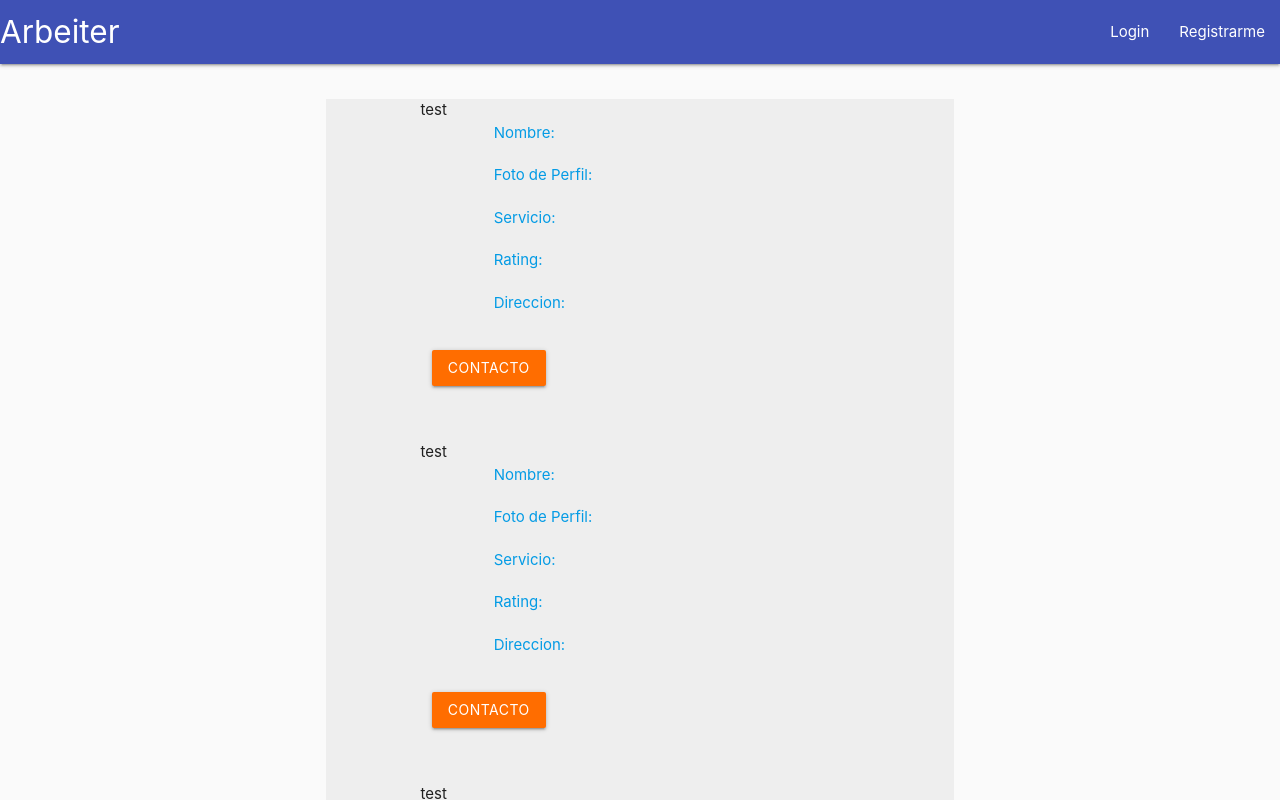
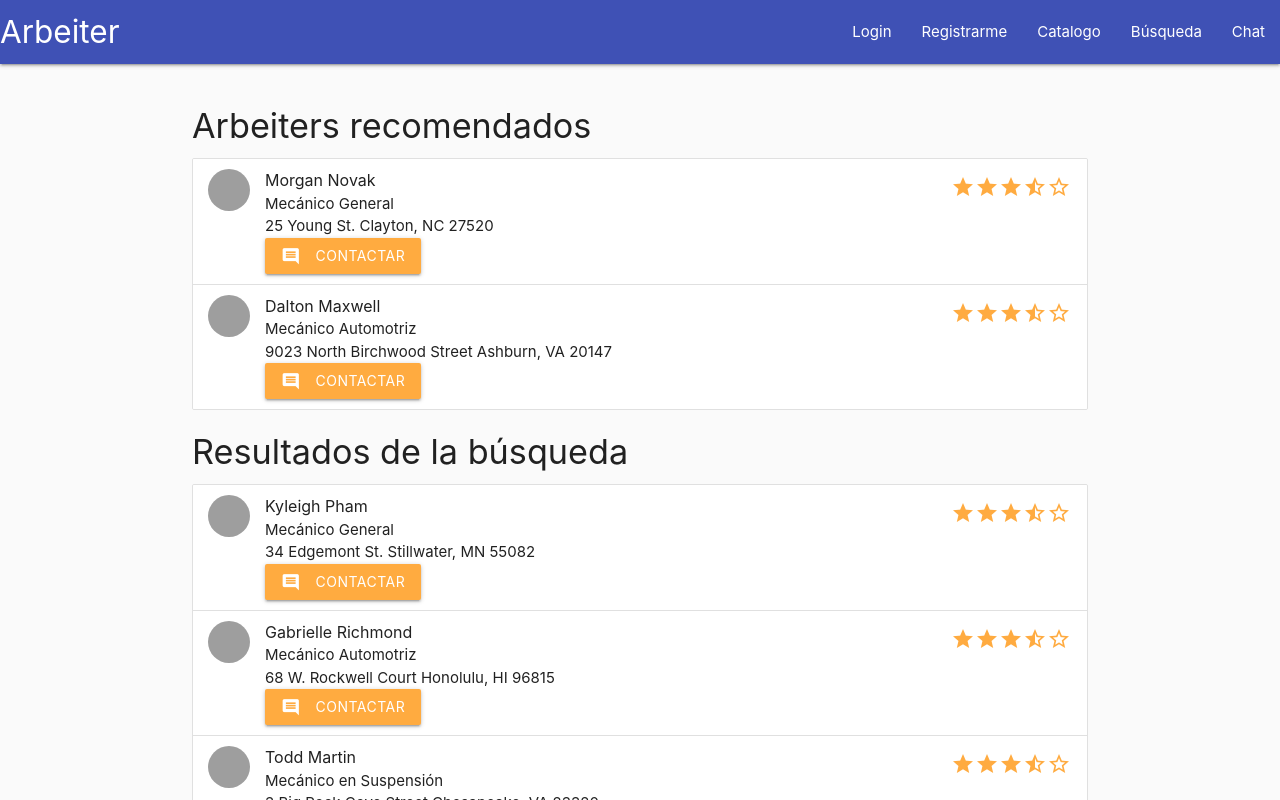
Before and after one commit to imjpfeliciano/arbeiter-client, a Vue app: page /filter/mecanico in a window 1280 px wide. Shown: the top 800 px of the page. Built offline with nearby package versions, Linux system fonts and the light colour scheme; grey boxes are pictures that could not be loaded.

Commit message:
reestructuracion componentes

```diff
--- /dev/null
+++ b/src/components/chatview/chatview.vue
@@ -0,0 +1,9 @@
+<template>
+  <div>Chat View</div>
+</template>
+
+<script>
+export default {
+
+}
+</script>
--- a/src/components/contact/contact.vue
+++ b/src/components/contact/contact.vue
@@ -1,58 +1,19 @@
 <template>
-	<div class="container">
-		test
-		<div class="row grey lighten-3">
-			<div class="col s12">
-				<div class="row">
-					<div class ="col s2">
-					</div>
-					<a>Nombre: </a>
-					<a> </a>
-				</div>
-			</div>
-			<div class="col s12">
-				<div class="row">
-					<div class ="col s2">
-					</div>
-					<a>Foto de Perfil: </a>
-					<a> </a>
-				</div>
-			</div>
-			<div class="col s12">
-				<div class="row">
-					<div class ="col s2">
-					</div>
-					<a>Servicio: </a>
-					<a> </a>
-				</div>
-			</div>
-			<div class="col s12">
-				<div class="row">
-					<div class ="col s2">
-					</div>
-					<a>Rating: </a>
-					<a> </a>
-				</div>
-			</div>
-			<div class="col s12">
-				<div class="row">
-					<div class ="col s2">
-					</div>
-					<a>Direccion: </a>
-					<a> </a>
-				</div>
-			</div>
-			<div class="col s12">
-				<div class="row">
-					<div class ="col s2">
-					</div>
-					<div class="input-field col s12">
-						<a href="contactId" class="waves-effect waves-light btn orange accent-4">Contacto</a>
-					</div>
-				</div>
-			</div>
-		</div>
-	</div>
+	<li class="collection-item avatar">
+		<img :src="imageURL" alt="" class="circle">
+		<span class="title">{{ nombre }}</span>
+		<p>{{ servicio }} <br>
+				{{ direccion }}
+		</p>
+		<a class="secondary-content">
+			<i class="material-icons">star</i>
+			<i class="material-icons">star</i>
+			<i class="material-icons">star</i>
+			<i class="material-icons">star_half</i>
+			<i class="material-icons">star_border</i>
+		</a>
+		<a class="waves-effect waves-light btn orange accent-2" :href="`/contact/${id}`"><i class="material-icons left">comment</i>Contactar</a>
+	</li>
 </template>
 
 <script>
@@ -64,7 +25,7 @@ export default
 			type: String,
 			required: true,
 		},
-		profile_pic:	{
+		imageURL:	{
 			type: String,
 			required: true,
 		},
@@ -85,54 +46,11 @@ export default
 			required: true,
 		}
 	},
-	// computed: {
-	// 	contactId()
-	// 	{
-	// 		return this.$route.params.id;
-	// 	},
-	// 	getArbeiters()
-	// 	{
-	// 		var arbeiters = [];
-	// 		arbeiters.push(
-	// 		{
-	// 			nombre:			"juan",
-	// 			profile_pic:	"pic1",
-	// 			servicio: 		"mecanico electricista plomeria construccion",
-	// 			rating: 		1,
-	// 			direccion: 		"uno",
-	// 		});
-	// 		arbeiters.push(
-	// 		{
-	// 			nombre:			"pablo",
-	// 			profile_pic:	"pic2",
-	// 			servicio: 		"electricista",
-	// 			rating: 		2,
-	// 			direccion: 		"dos",
-	// 		});
-	// 					arbeiters.push(
-	// 		{
-	// 			nombre:			"pedro",
-	// 			profile_pic:	"pic3",
-	// 			servicio: 		"plomeria",
-	// 			rating: 		3,
-	// 			direccion: 		"tres",
-	// 		});
-	// 					arbeiters.push(
-	// 		{
-	// 			nombre:			"prieto",
-	// 			profile_pic:	"pic4",
-	// 			servicio: 		"construccion",
-	// 			rating: 		4,
-	// 			direccion: 		"cuatro",
-	// 		});
-	// 		return arbeiters[this.contactId];
-	// 	}
-	// }
 }
 </script>
 
 <style scoped>
-button {
-	background-color: #ffff8d;
+.secondary-content {
+	color: #ffab40;
 }
 </style>
--- a/src/components/filter/filter.vue
+++ b/src/components/filter/filter.vue
@@ -1,19 +1,34 @@
 <template>
-	<div class="container">
-		<div class="row grey lighten-3">
-			<ul>
-				<li v-for="(contactItem, index) in contacts" :key="index">
-					<contact-card
-						id="contactItem.id"
-						nombre="contactItem.nombre"
-						profile_pic="contactItem.profile_pic"
-						servicio="contactItem.servicio"
-						rating="contactItem.rating"
-						direccion="contactItem.direccion"
-					/>
-				</li>
-			</ul>
-		</div>
+	<div>
+		<h4>Arbeiters recomendados</h4>
+		<ul class="collection">
+			<contact-card
+				v-for="(contactItem, index) in recomendados"
+				:key="index"
+
+				:id="contactItem.id"
+				:nombre="contactItem.nombre"
+				:imageURL="contactItem.imageURL"
+				:servicio="contactItem.servicio"
+				:rating="contactItem.rating"
+				:direccion="contactItem.direccion"
+			/>
+		</ul>
+
+		<h4>Resultados de la búsqueda</h4>
+		<ul class="collection">
+			<contact-card
+				v-for="(contactItem, index) in contacts"
+				:key="index"
+
+				:id="contactItem.id"
+				:nombre="contactItem.nombre"
+				:imageURL="contactItem.imageURL"
+				:servicio="contactItem.servicio"
+				:rating="contactItem.rating"
+				:direccion="contactItem.direccion"
+			/>
+		</ul>
 	</div>
 </template>
 
@@ -25,12 +40,17 @@ export default {
 	data() {
 		return {
 			contacts: [
-				{ id: 1, nombre: 'a', profile_pic: 'a', servicio: 'b', rating: 1, direccion: 'z'},
-				{ id: 2, nombre: 'b', profile_pic: 'a', servicio: 'b', rating: 1, direccion: 'z'},
-				{ id: 3, nombre: 'c', profile_pic: 'a', servicio: 'b', rating: 1, direccion: 'z'},
-				{ id: 4, nombre: 'd', profile_pic: 'a', servicio: 'b', rating: 1, direccion: 'z'},
-				{ id: 5, nombre: 'e', profile_pic: 'a', servicio: 'b', rating: 1, direccion: 'z'},
+				{ id: 53, nombre: 'Kyleigh Pham', imageURL: 'https://randomuser.me/api/portraits/men/53.jpg', servicio: 'Mecánico General', rating: 1, direccion: '34 Edgemont St. Stillwater, MN 55082'},
+				{ id: 54, nombre: 'Gabrielle Richmond', imageURL: 'https://randomuser.me/api/portraits/men/54.jpg', servicio: 'Mecánico Automotriz', rating: 1, direccion: '68 W. Rockwell Court Honolulu, HI 96815'},
+				{ id: 55, nombre: 'Todd Martin', imageURL: 'https://randomuser.me/api/portraits/men/55.jpg', servicio: 'Mecánico en Suspensión', rating: 1, direccion: '3 Big Rock Cove Street Chesapeake, VA 23320'},
+				{ id: 56, nombre: 'Gerardo Black', imageURL: 'https://randomuser.me/api/portraits/men/56.jpg', servicio: 'Mecánico General', rating: 1, direccion: '80 Iroquois Street Upland, CA 91784'},
+				{ id: 57, nombre: 'Sarai Moon', imageURL: 'https://randomuser.me/api/portraits/women/57.jpg', servicio: 'Mecánico General', rating: 1, direccion: '844 W. Mayflower Street Green Bay, WI 54302'},
 			],
+
+			recomendados: [
+				{ id: 58, nombre: 'Morgan Novak', imageURL: 'https://randomuser.me/api/portraits/men/58.jpg', servicio: 'Mecánico General', rating: 1, direccion: '25 Young St. Clayton, NC 27520'},
+				{ id: 59, nombre: 'Dalton Maxwell', imageURL: 'https://randomuser.me/api/portraits/men/59.jpg', servicio: 'Mecánico Automotriz', rating: 1, direccion: '9023 North Birchwood Street Ashburn, VA 20147'},
+			]
 		};
 	},
 	components: {
@@ -41,7 +61,4 @@ export default {
 </script>
 
 <style scoped>
-button {
-	background-color: #ffff8d;
-}
 </style>
--- a/src/components/navbar/navbar.vue
+++ b/src/components/navbar/navbar.vue
@@ -5,6 +5,9 @@
       <ul id="nav-mobile" class="right hide-on-med-and-down">
         <li><a href="/">Login</a></li>
         <li><a href="/registro">Registrarme</a></li>
+        <li><a href="/dashboard/catalogo">Catalogo</a></li>
+        <li><a href="/filter/mecanico">Búsqueda</a></li>
+        <li><a href="/contact/53">Chat</a></li>
       </ul>
     </div>
   </nav>
--- a/src/router.js
+++ b/src/router.js
@@ -5,9 +5,8 @@ import Registro from './components/registro/registro.vue';
 import Login from './components/login/login.vue';
 import Catalogo from './components/dashboard/catalogo.vue';
 import Historial from './components/dashboard/historial.vue';
-
 import Filter from './components/filter/filter.vue';
-import Contact from './components/contact/contact.vue';
+import ChatView from './components/chatview/chatview.vue';
 
 Vue.use(Router);
 
@@ -37,7 +36,7 @@ export default new Router({
     {
       name: 'contact',
       path: '/contact/:id',
-      component: Contact,
+      component: ChatView,
     },
     {
       name: 'filter_mecanico',
```
